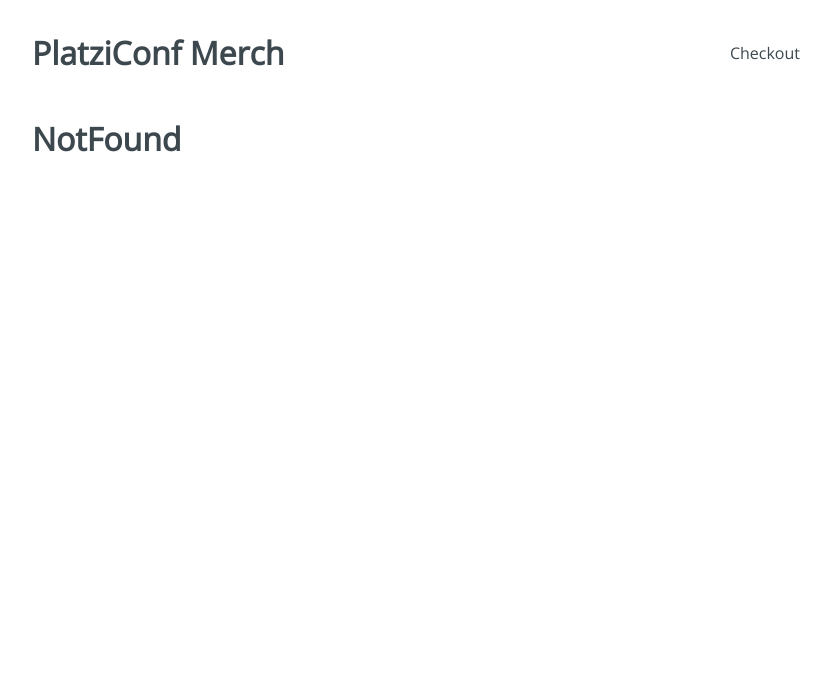
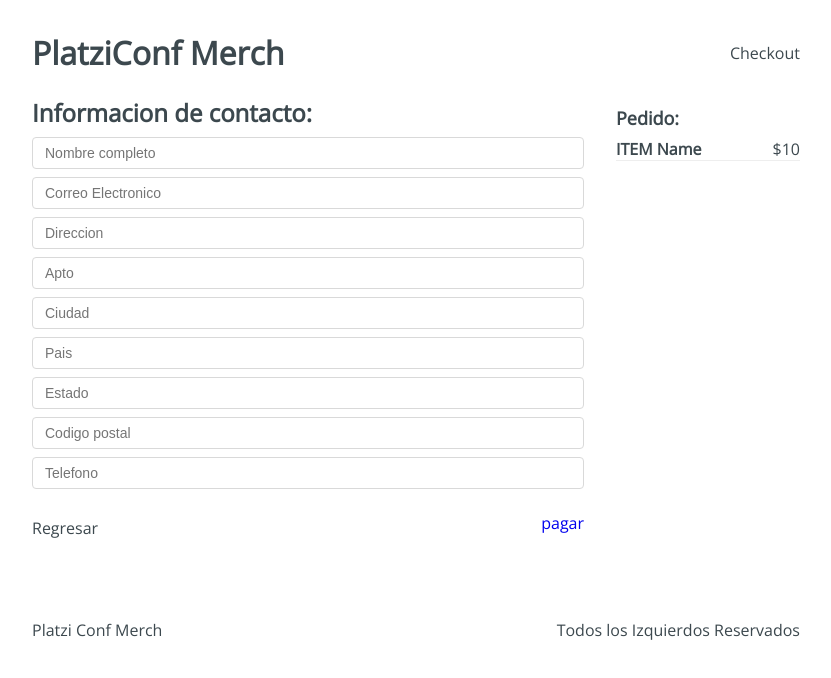
Before and after one commit to Ivan6801/platzi-conf-merch, a React app: page /checkout/information in a window 1280 px wide. Shown: the top 678 px of the page, without its empty margins (224-1055 px from the left). Built offline with nearby package versions, Linux system fonts and the light colour scheme.

Commit message:
Integración de íconos y conexión con React Router

```diff
--- a/package.json
+++ b/package.json
@@ -4,7 +4,7 @@
   "description": "",
   "main": "index.js",
   "scripts": {
-    "test": "echo \"Error: no test specified\" && exit 1",
+    "test": "jest",
     "start": "webpack serve",
     "build": "webpack --mode production",
     "format": "prettier --write {*.js,src/**/*.{js,jsx}}",
@@ -16,7 +16,8 @@
     "Babel",
     "Eslint",
     "JavaScript",
-    "React-router"
+    "React-router",
+    "Jest"
   ],
   "author": "Ivan Gonzalez <hal308366@gmail.com>>",
   "license": "MIT",
@@ -45,6 +46,7 @@
     "html-loader": "^4.2.0",
     "html-webpack-plugin": "^5.5.0",
     "husky": "^8.0.1",
+    "jest": "^29.1.2",
     "mini-css-extract-plugin": "^2.6.1",
     "prettier": "^2.7.1",
     "sass": "^1.55.0",
--- /dev/null
+++ b/src/components/Footer.jsx
@@ -0,0 +1,13 @@
+import React from 'react';
+import '../styles/components/Footer.scss';
+
+function Footer() {
+  return (
+    <div className="Footer">
+      <p className="Footer-title">Platzi Conf Merch</p>
+      <p className="Footer-copy">Todos los Izquierdos Reservados</p>
+    </div>
+  );
+}
+
+export default Footer;
--- a/src/components/Layout.jsx
+++ b/src/components/Layout.jsx
@@ -1,5 +1,6 @@
 import React from 'react';
 import Header from './Header';
+import Footer from './Footer';
 import '../styles/components/Layout.scss';
 
 function Layout({ children }) {
@@ -7,6 +8,7 @@
     <div className="Main">
       <Header />
       {children}
+      <Footer />
     </div>
   );
 }
--- a/src/components/Products.jsx
+++ b/src/components/Products.jsx
@@ -1,9 +1,4 @@
-import React, {
-  useState,
-  useMemo,
-  useRef,
-  useCallback,
-} from 'react';
+import React, { useState, useMemo, useRef, useCallback } from 'react';
 import Product from './Product';
 import Search from './Search';
 import '../styles/components/Products.scss';
@@ -31,6 +26,12 @@
         handleSearch={handleSearch}
         searchInput={searchInput}
       />
+      {products && search.length >= 12 && (
+        <center>
+          <p style={{ color: 'red', fontWeight: 'bold' }}>No hay productos</p>
+          <span>👀🛒📦</span>
+        </center>
+      )}
       <div className="Products-items">
         {filteredProducts.map((product) => (
           <Product key={product.id} product={product} />
--- /dev/null
+++ b/src/containers/Checkout.jsx
@@ -0,0 +1,28 @@
+import React from 'react';
+import { Link } from 'react-router-dom';
+import '../styles/components/Checkout.scss';
+
+export default function Checkout() {
+  return (
+    <div className="Checkout">
+      <div className="Checkout-content">
+        <h3>Lista de Pedidos:</h3>
+        <div className="Checkout-item">
+          <div className="Checkout-element">
+            <h4>ITEM name</h4>
+            <span>$10</span>
+          </div>
+          <button type="button">
+            <i className="fas fa-trash-alt" />
+          </button>
+        </div>
+      </div>
+      <div className="Checkout-sidebar">
+        <h3>Precio Total: $10</h3>
+        <Link to="/checkout/information">
+          <button type="button">Continuar pedido</button>
+        </Link>
+      </div>
+    </div>
+  );
+}
--- /dev/null
+++ b/src/containers/Information.jsx
@@ -0,0 +1,43 @@
+import React from 'react';
+import { Link } from 'react-router-dom';
+import '../styles/components/Information.scss';
+
+export default function Information() {
+  return (
+    <div className="Information">
+      <div className="Information-content">
+        <div className="Information-head">
+          <h2>Informacion de contacto:</h2>
+        </div>
+        <div className="Information-form">
+          <form action="">
+            <input type="text" placeholder="Nombre completo" name="name" />
+            <input type="text" placeholder="Correo Electronico" name="email" />
+            <input type="text" placeholder="Direccion" name="address" />
+            <input type="text" placeholder="Apto" name="apto" />
+            <input type="text" placeholder="Ciudad" name="city" />
+            <input type="text" placeholder="Pais" name="country" />
+            <input type="text" placeholder="Estado" name="state" />
+            <input type="text" placeholder="Codigo postal" name="cp" />
+            <input type="text" placeholder="Telefono" name="phone" />
+          </form>
+        </div>
+        <div className="Information-buttons">
+          <div className="Information-back">Regresar</div>
+          <div className="Information-next">
+            <Link to="/checkout/payment">pagar</Link>
+          </div>
+        </div>
+      </div>
+      <div className="Information-sidebar">
+        <h3>Pedido:</h3>
+        <div className="Information-item">
+          <div className="Information-element">
+            <h4>ITEM Name</h4>
+            <span>$10</span>
+          </div>
+        </div>
+      </div>
+    </div>
+  );
+}
--- /dev/null
+++ b/src/containers/Payment.jsx
@@ -0,0 +1,14 @@
+import React from 'react';
+import '../styles/components/Payment.scss';
+
+export default function Payment() {
+  return (
+    <div className="Payment">
+      <div className="Payment-content">
+        <h3>Resument del pedido:</h3>
+        <div className="Payment-button">Boton de pago con Paypal</div>
+      </div>
+      <div />
+    </div>
+  );
+}
--- /dev/null
+++ b/src/containers/Success.jsx
@@ -0,0 +1,14 @@
+import React from 'react';
+import '../styles/components/Success.scss';
+
+export default function Success() {
+  return (
+    <div className="Success">
+      <div className="Success-content">
+        <h2>Ivan, Gracias por tu compra</h2>
+        <span>Tu pedido llegara en 3 dias a tu direccion:</span>
+        <div className="Success-map">Google Maps</div>
+      </div>
+    </div>
+  );
+}
--- a/src/routes/App.jsx
+++ b/src/routes/App.jsx
@@ -1,8 +1,13 @@
 import React from 'react';
 import { BrowserRouter, Switch, Route } from 'react-router-dom';
+
+import Home from '../containers/Home';
+import Checkout from '../containers/Checkout';
+import Information from '../containers/Information';
+import Payment from '../containers/Payment';
+import Success from '../containers/Success';
+import NotFound from '../containers/NotFound';
 import Layout from '../components/Layout';
-import Home from '../containers/Home';
-import NotFound from '../containers/NotFound';
 
 function App() {
   return (
@@ -10,7 +15,11 @@
       <Layout>
         <Switch>
           <Route exact path="/" component={Home} />
-          <Route path="*" component={NotFound} />
+          <Route exact path="/checkout" component={Checkout} />
+          <Route exact path="/checkout/information" component={Information} />
+          <Route exact path="/checkout/payment" component={Payment} />
+          <Route exact path="/checkout/success" component={Success} />
+          <Route component={NotFound} />
         </Switch>
       </Layout>
     </BrowserRouter>
--- a/src/styles/components/Products.scss
+++ b/src/styles/components/Products.scss
@@ -43,9 +43,12 @@
   cursor: pointer;
   font-size: 14px;
   font-weight: 300;
+  transition: .5s;
 }
 .Products-item button:hover {
-  background-color: rgba(39,44,49,0.06);
+  background: rgba(31, 114, 196, 0.808);
+  transition: .5s;
+  box-shadow: 0px 0px 7px 1px #468ccf;
 }
 
 @media (max-width: '600px') {
```
Also changed, not shown: src/test/sum.js (added, +5 -0 lines), 2 other files (tests, documents, lock files or other folders).
